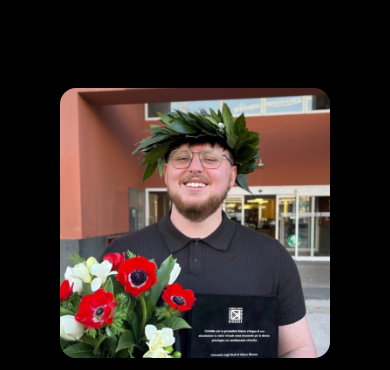
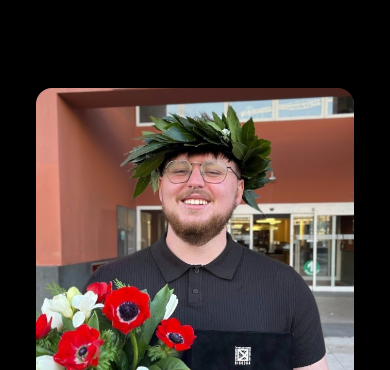
Before and after one commit to andrea-mazzilli/andrea-mazzilli.github.io, a website: page index.html in a window 390 px wide. Shown: the part 72-442 px from the top of the page. Drawn offline with nearby package versions, Linux system fonts and the light colour scheme; a web font is replaced by a local one.

Commit message:
prime 2 sez responsive

```diff
--- a/index.html
+++ b/index.html
@@ -57,7 +57,7 @@
   </header>
 
   <main id="top">
-    <section id="about-me" class="py-5 my-5 px-5 px-md-0">
+    <section id="about-me" class="py-5 my-5 px-4 px-md-0">
       <div class="container-xxl">
         <div class="row align-items-center justify-content-center gap-3">
           <div class="col-md-5 col-lg-3">
```
